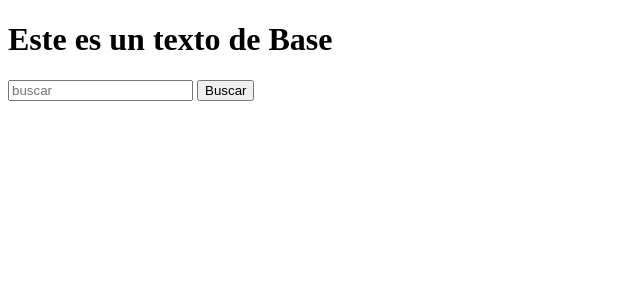
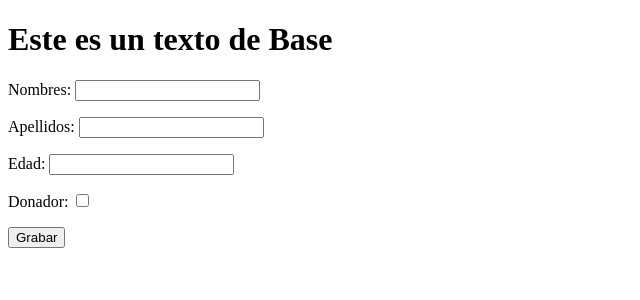
Before and after one commit to JefersonPWeb2/PracticaDjango04-05, a Django app: page /anotherAdd in a window 1280 px wide. Shown: the part 88-388 px from the top of the page, without its empty margins (0-640 px from the left). Run offline with Django 5.2, Linux system fonts and the light colour scheme.

Commit message:
Modificando template para el formulario

```diff
--- a/django04-05/personas/templates/personas/personasCreate.html
+++ b/django04-05/personas/templates/personas/personasCreate.html
@@ -1,7 +1,7 @@
 {% extends 'base.html' %}
 {% block content %}
-<form action='add' method='POST'> {% csrf_token %}
-    <input type='text' name='q' placeholder='buscar'/>
-    <input type='submit' value='Buscar'/>
+<form method='POST'> {% csrf_token %}
+    {{ form.as_p }}
+    <input type='submit' value='Grabar'/>
 </form>
 {% endblock %}
```
